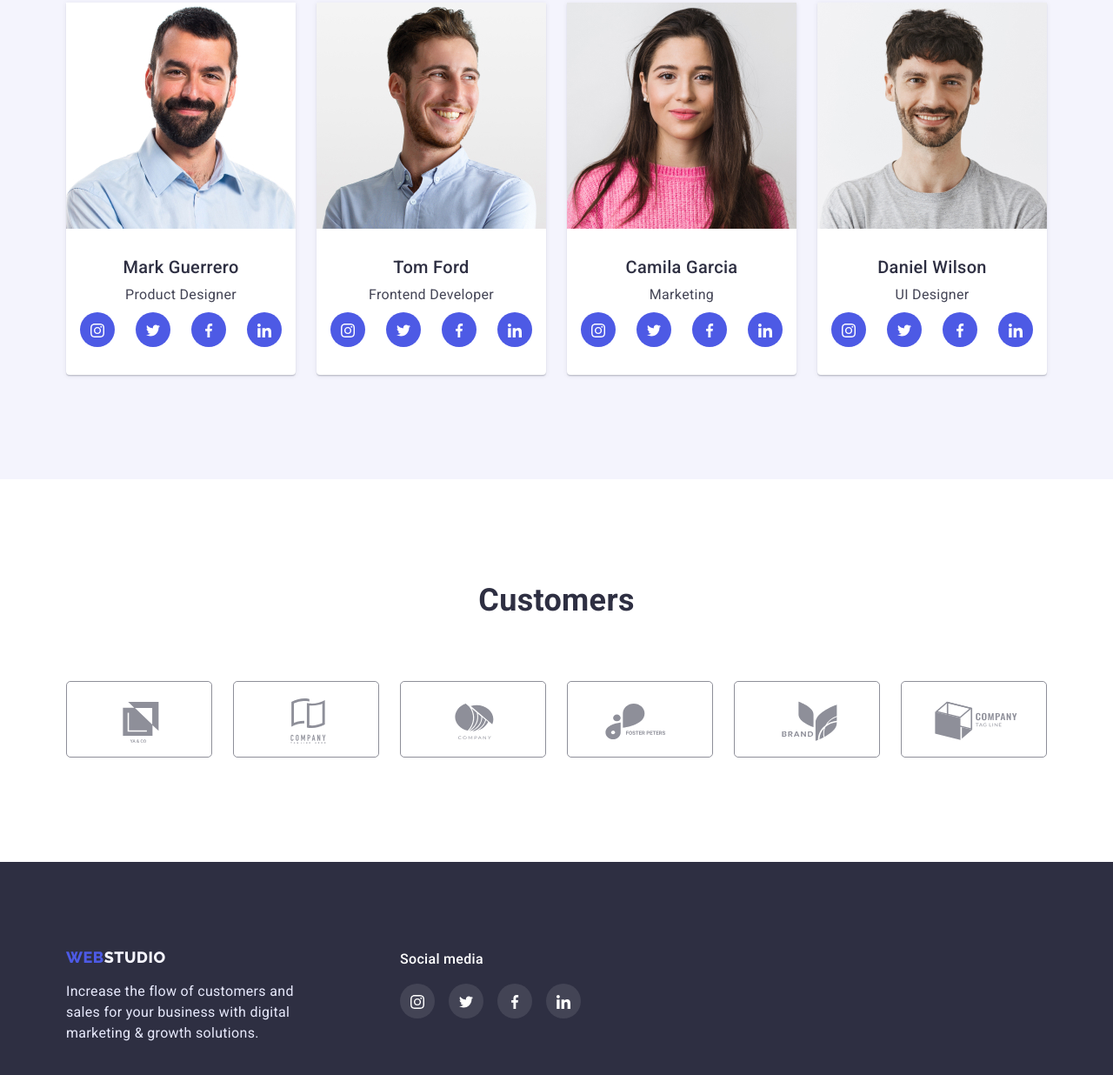
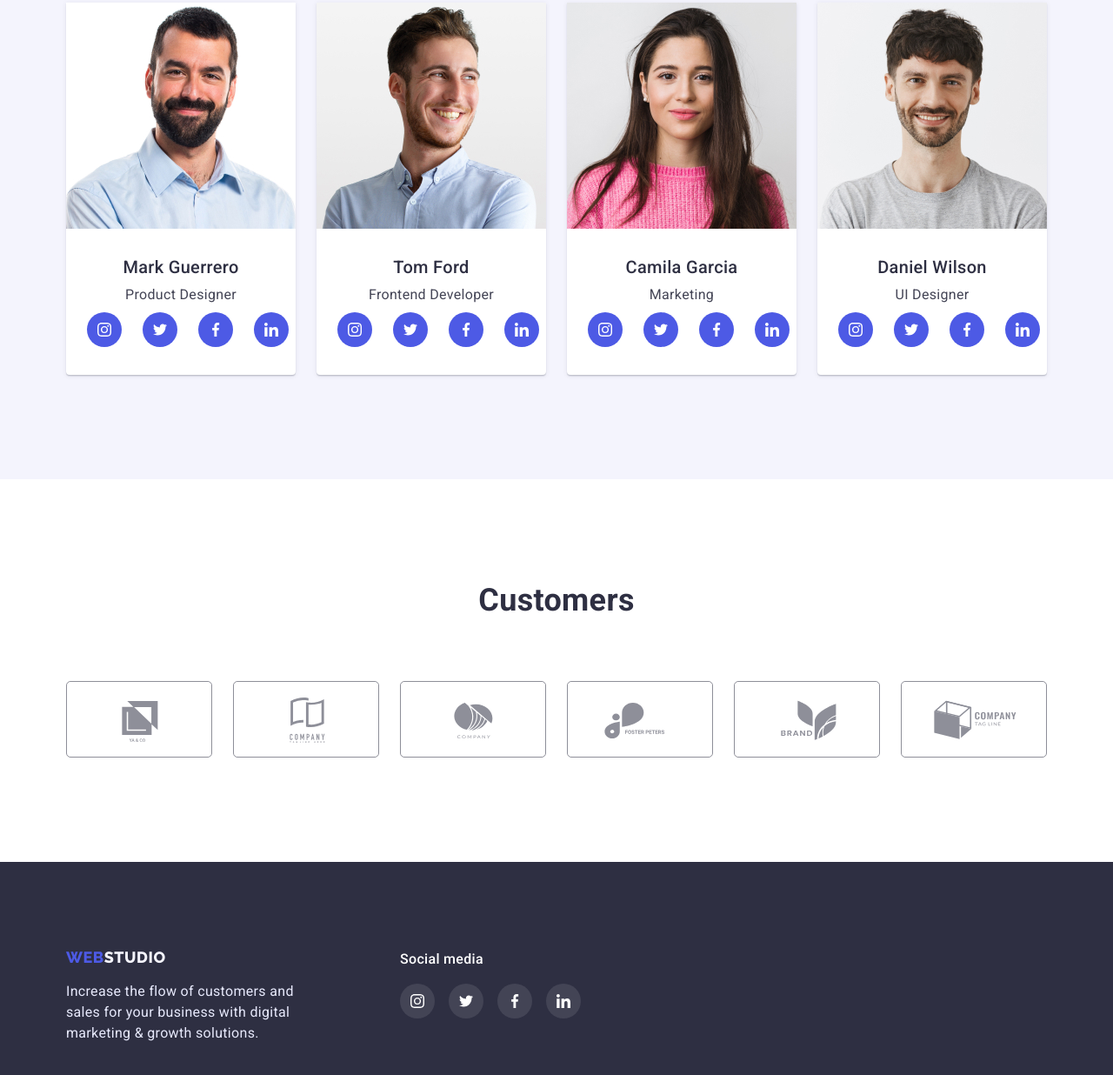
Before and after one commit to Andrii-Val/goit-markup-hw-04, a plain HTML site: page index.html in a window 1280 px wide. Shown: the part 1920-3156 px from the top of the page at 87% size. Drawn offline with nearby package versions, Linux system fonts and the light colour scheme.

Commit message:
Update styles.css

```diff
--- a/css/styles.css
+++ b/css/styles.css
@@ -309,7 +309,7 @@ filter: drop-shadow(0px 4px 4px rgba(0, 0, 0, 0.25));
     background-color: var(--primary-fon-color);
     box-shadow: 0px 1px 6px rgba(46, 47, 66, 0.08), 0px 1px 1px rgba(46, 47, 66, 0.16), 0px 2px 1px rgba(46, 47, 66, 0.08);
       border-radius: 0px 0px 4px 4px;
-      padding-bottom: 32px;
+
   }
 
 
@@ -317,8 +317,10 @@ filter: drop-shadow(0px 4px 4px rgba(0, 0, 0, 0.25));
   list-style: none;
   display: flex;
   margin-left: 16px;
+  padding: 0;
+  padding-bottom: 32px;
 
-  padding: 0;
+  justify-content: center;
 }
 .networks-list .item-network + .item-network{
   margin-left: 24px;
@@ -328,8 +330,10 @@ filter: drop-shadow(0px 4px 4px rgba(0, 0, 0, 0.25));
     height: 40px;
     background-color: var(--accent-color);
     border-radius: 50%;
-    display: block;
-    padding: 12px;
+    display: flex;
+    align-items: center;
+    justify-content: center;
+
     color: #fff;
   }
     .item-network .network-link:hover,
@@ -363,16 +367,16 @@ margin-left: 24px;
 
    .item .customer{
     content: "";
-      display: inline-block;
+      display: flex;
+      flex-wrap: wrap;
+ align-content: center;
+ justify-content: center;
+
     width: 168px;
     height: 88px;
-    background-repeat: no-repeat;
-    background-position: center;
+
     border: 1px solid #8E8F99;
       border-radius: 5px;
-      padding: 16px 32px;
-      width: 168px;
-      height: 88px;
       color: #8E8F99;
    }
 .item .customer:hover{
@@ -448,7 +452,7 @@ margin-left: 24px;
 .networks-list-footer {
   list-style: none;
   display: flex;
-
+ margin: 0;
   padding: 0;
 }
 
@@ -461,8 +465,11 @@ margin-left: 24px;
   height: 40px;
   background-color:rgba(255, 255, 255, 0.1) ;
   border-radius: 50%;
-  display: block;
-  padding: 12px;
+  display: flex;
+  align-content: center;
+    justify-content: center;
+    flex-wrap: wrap;
+
   color: #fff;
 }
 
@@ -506,9 +513,14 @@ margin-left: 24px;
     margin-bottom: 8px;
   }
 
-  .project .column {
+  .item .column {
     text-decoration: none;
+    display: block;
   }
+     .item .column:hover{
+
+        box-shadow: 0px 1px 6px rgba(46, 47, 66, 0.08), 0px 1px 1px rgba(46, 47, 66, 0.16), 0px 2px 1px rgba(46, 47, 66, 0.08);
+     }
 
   .content {
 
@@ -524,12 +536,7 @@ margin-left: 24px;
     border: 1px solid #E7E9FC;
     border-top: none;
   }
-.project .item:hover,
-.project .item:focus{
-  border-top: none;
-  border: 0.5px solid var(--primary-white-color) ;
-    box-shadow: 0px 1px 6px rgba(46, 47, 66, 0.08), 0px 1px 1px rgba(46, 47, 66, 0.16), 0px 2px 1px rgba(46, 47, 66, 0.08);
-}
+
 
   .project .item:nth-last-child(-n+3) {
     margin-bottom: 0;
```
